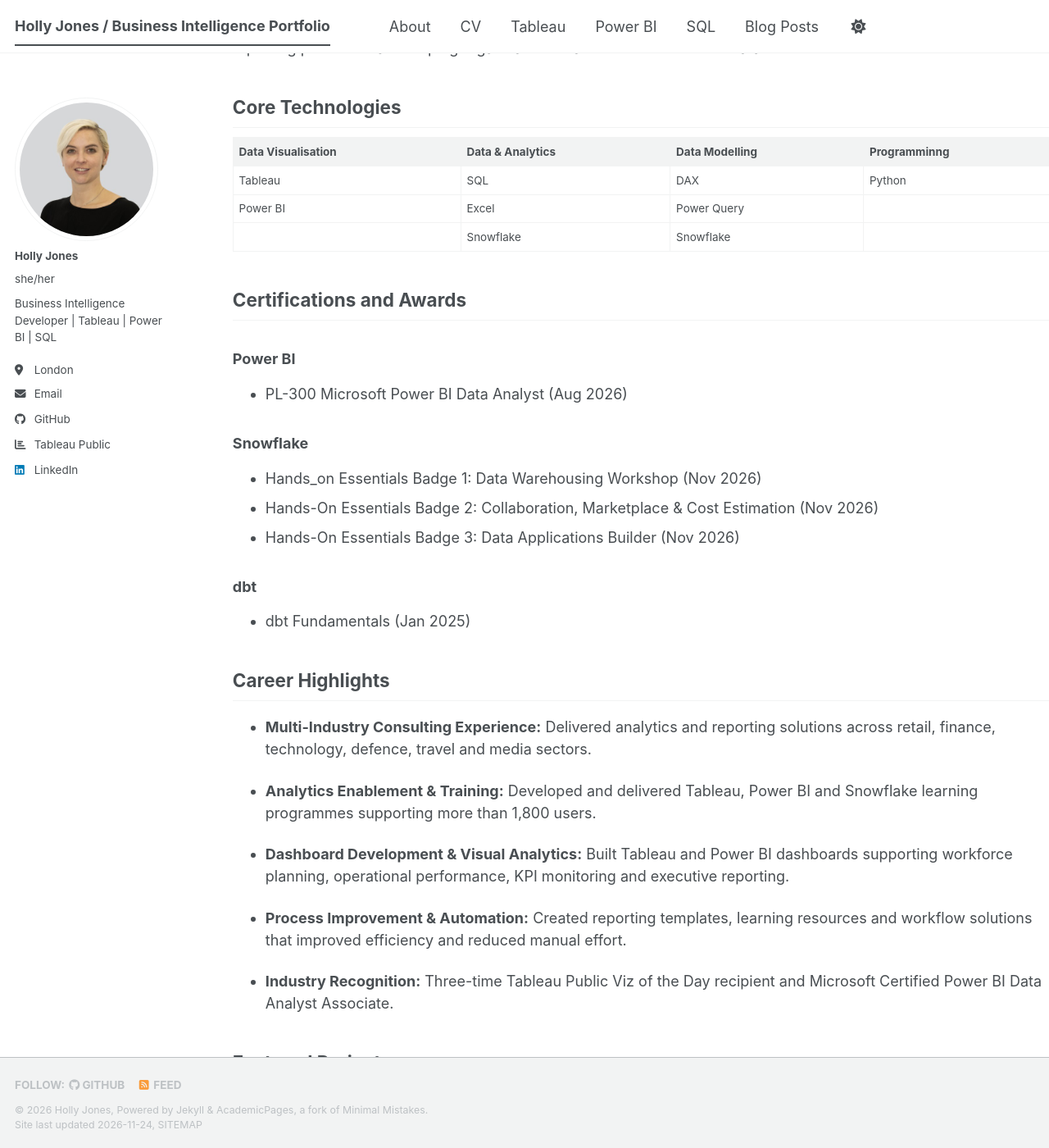
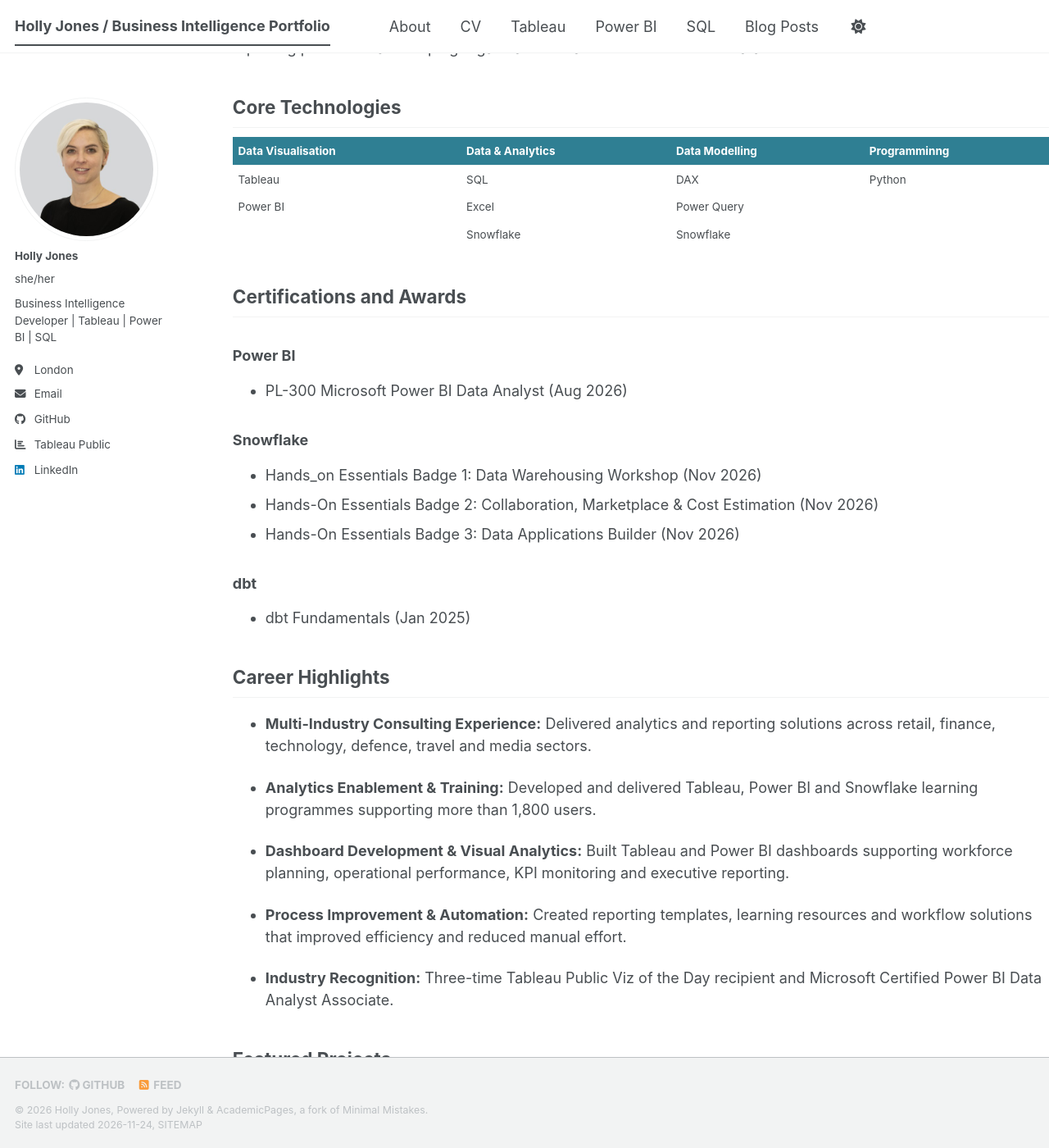
Before and after one commit to hjones87/hjones87.github.io, a Jekyll site: the page built from _pages/about.md, in a window 1280 px wide and 1400 px high, scrolled down 640 px. Shown: the whole window at 82% size. Built offline with Jekyll 4.4.1, drawn with Linux system fonts in a browser that asks for light colours; a script bundle is joined from its source files by our own code; a style sheet for code colours, icons or effects is not loaded.

Commit message:
Add table styles for page content
Added styles for tables in page content.

```diff
--- a/_sass/layout/_page.scss
+++ b/_sass/layout/_page.scss
@@ -191,6 +191,25 @@
     color: #fff;
     text-decoration: none;
   }
+}
+
+.page__content table td {
+  font-size: 1em;
+  font-family: $global-font-family;
+}
+
+.page__content table th {
+  font-size: 1em;
+  font-family: $global-font-family;
+  background-color: #2f7f93;
+  color: white;
+  font-weight: 700;
+}
+
+.page__content table,
+.page__content th,
+.page__content td {
+  border: none !important;
 }
 
 /*
```
